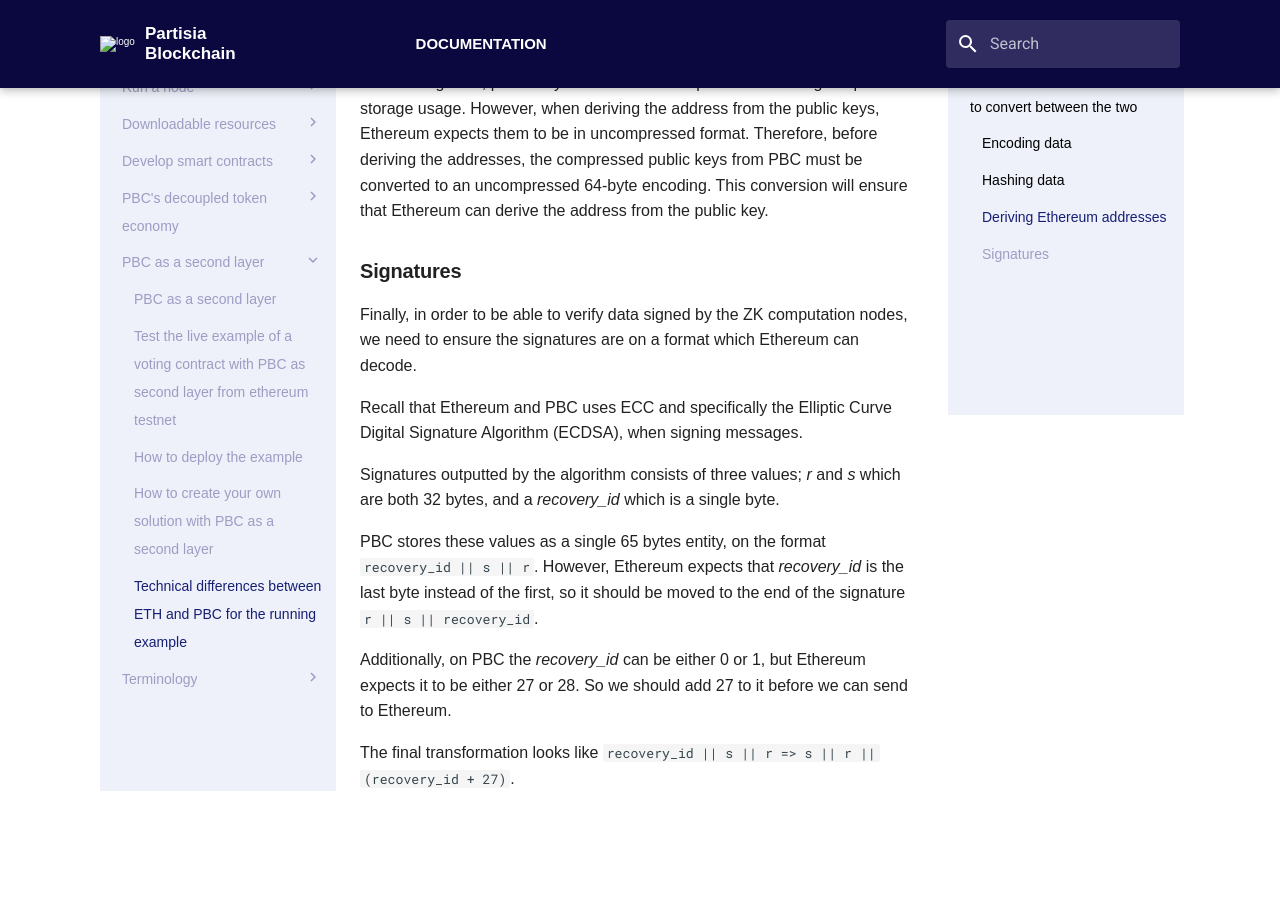
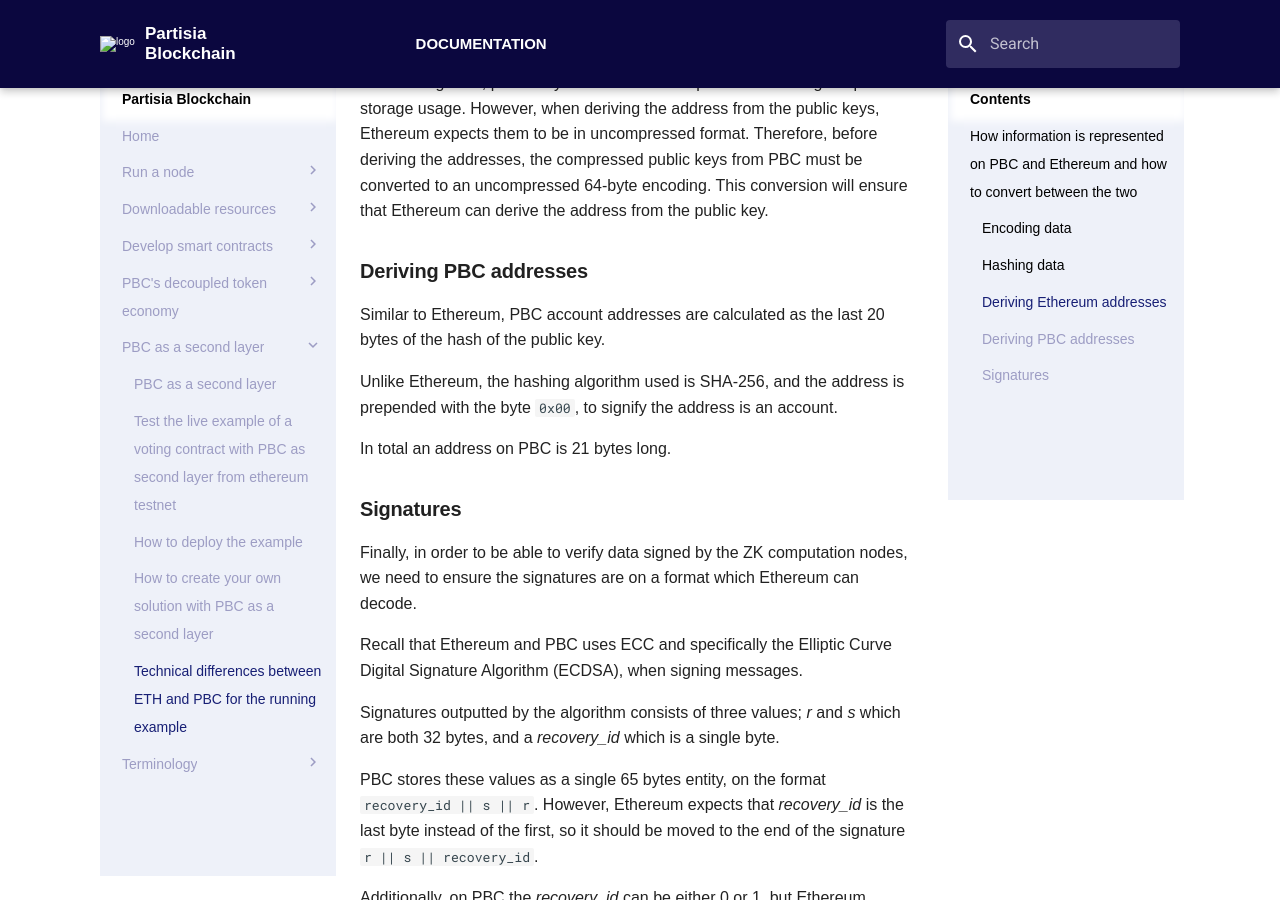
Before and after one commit to 0xSero/partisia-docs, an MkDocs documentation site: the page built from docs/PBC-as-a-second-layer/pbc-as-second-layer-technical-differences-eth-pbc.md, in a window 1280 px wide and 900 px high, scrolled down 3986 px. Built offline with MkDocs 1.6.1 and Material for MkDocs 9.7.7, drawn with Linux system fonts in a browser that asks for light colours; some web fonts are replaced; a script that is not in the unit is left out.

Commit message:
Add section on how to derive PBC account addresses

```diff
--- a/docs/PBC-as-a-second-layer/pbc-as-second-layer-technical-differences-eth-pbc.md
+++ b/docs/PBC-as-a-second-layer/pbc-as-second-layer-technical-differences-eth-pbc.md
@@ -188,6 +188,16 @@ format. Therefore, before deriving the addresses, the compressed public keys fro
 converted to an uncompressed 64-byte encoding. This conversion will ensure that Ethereum can derive
 the address from the public key.
 
+### Deriving PBC addresses
+
+Similar to Ethereum, PBC account addresses are calculated as the last 20 bytes of the hash of the
+public key.
+
+Unlike Ethereum, the hashing algorithm used is SHA-256, and the address is prepended with the byte
+`0x00`, to signify the address is an account.
+
+In total an address on PBC is 21 bytes long.
+
 ### Signatures
 
 Finally, in order to be able to verify data signed by the ZK computation nodes, we need to ensure
```
